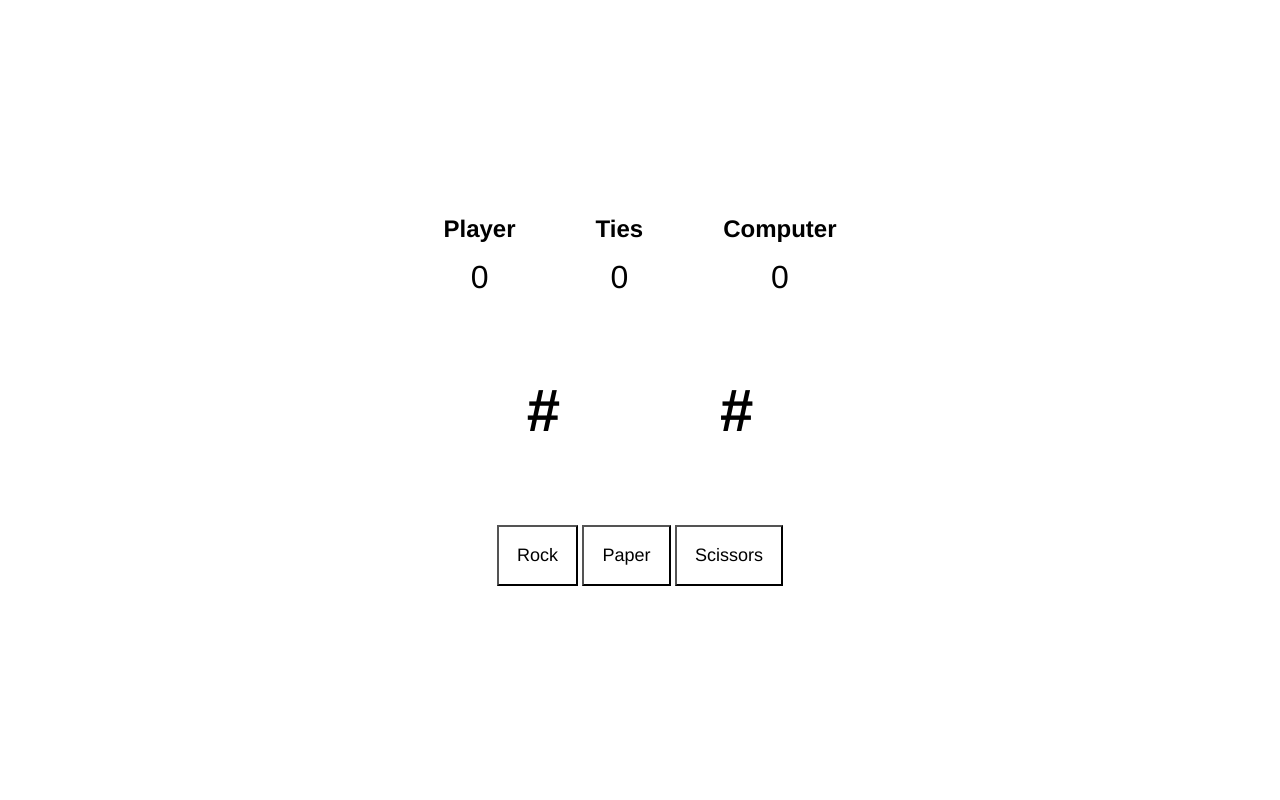
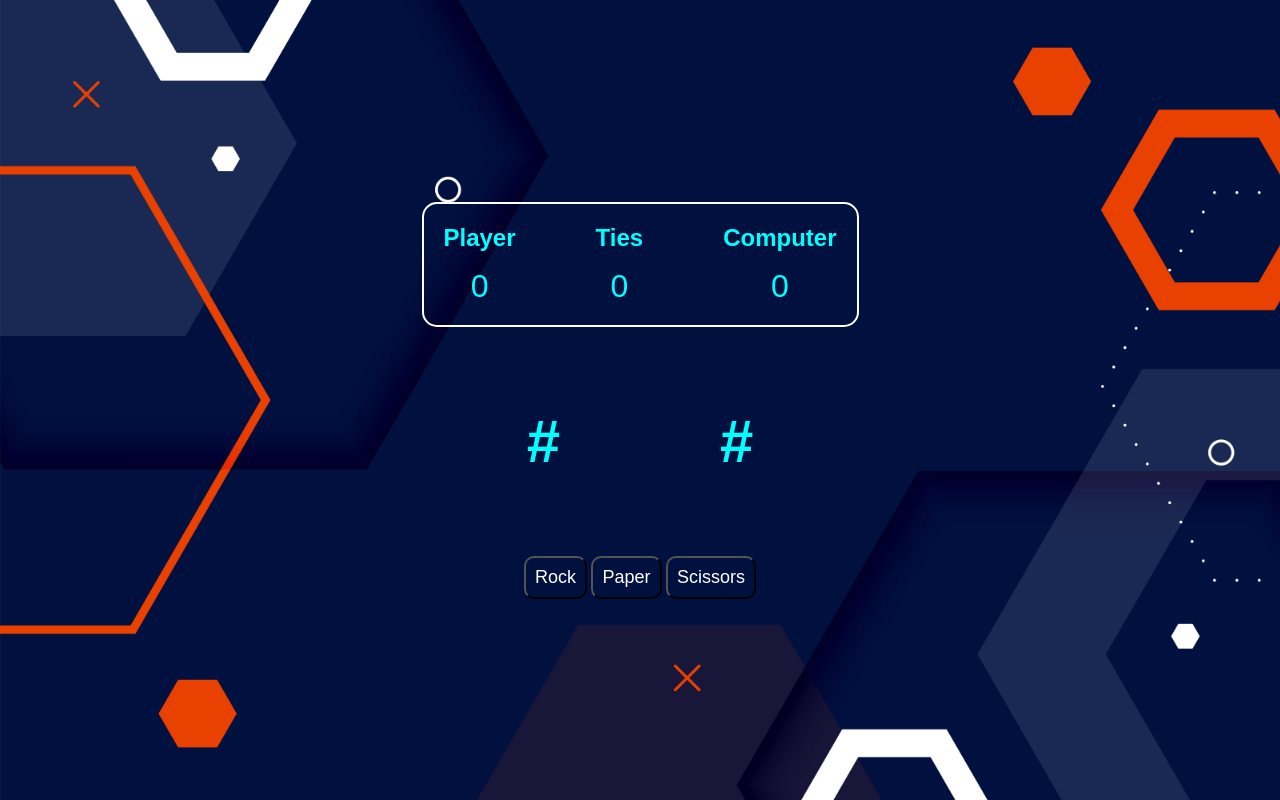
Before and after one commit to ruthjoy76/rock-paper-scissors-project, a plain HTML site: page index.html in a window 1280 px wide. Drawn offline with Linux system fonts and the light colour scheme.

Commit message:
Update the game project

```diff
--- a/css/styles.css
+++ b/css/styles.css
@@ -2,7 +2,7 @@
   margin: 0;
   padding: 0;
   box-sizing: border-box;
-  font-family: "Franklin Gothic Medium", "Arial Narrow", Arial, sans-serif;
+  font-family: 'Poppins', sans-serif;
 }
 
 .game {
@@ -12,12 +12,19 @@
   justify-content: center;
   align-items: center;
   gap: 5em;
+  background: url(/images/SL_043021_42650_12.jpg);
+  background-size: cover;
+  color: #fff;
 }
 
 .scoreboard {
   display: flex;
   gap: 5em;
   text-align: center;
+  color: aqua;
+  border: 2px solid #ffffff;
+  border-radius: 15px;
+  padding: 20px;
 }
 
 .scoreboard p {
@@ -27,6 +34,7 @@
 
 .turns-container {
   display: flex;
+  color: aqua;
   gap: 10em;
 }
 
@@ -36,11 +44,14 @@
 
 .weapons-container button {
   font-size: 18px;
+  color: #ffffff;
   background-color: transparent;
-  padding: 1em;
+  padding: 0.5em;
+  border-radius: 10px;
   cursor: pointer;
 }
 
 .weapons-container button:hover {
-  background-color: lavender;
+  color: #000000;
+  background-color: #ffffff;
 }
```
Also changed, not shown: images/SL_043021_42650_12.jpg (added), js/script.js (line endings or trailing spaces).
